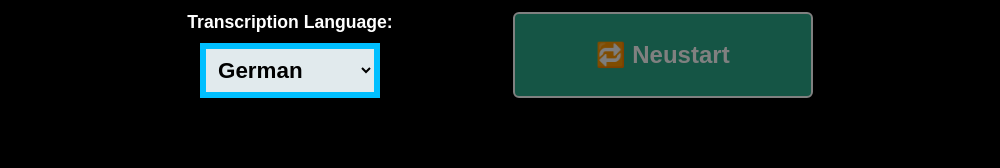
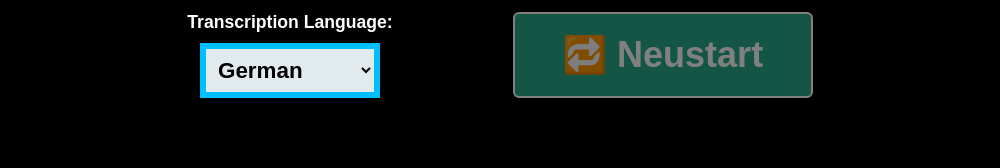
Before and after one commit to MehdiNV/tts-interface, an Electron app: page index.html in a window 1000 px wide. Shown: the part 603-771 px from the top of the page. Drawn offline with Linux system fonts and the light colour scheme; no server answers.

Commit message:
Adjust restart button to have same sizing as other UI buttons

```diff
--- a/css/index.css
+++ b/css/index.css
@@ -377,7 +377,7 @@ main {
   border-radius: 6px;
   color: white;
   cursor: pointer;
-  font-size: 1.5em;
+  font-size: 2.25em;
   font-weight: bold;
   padding: 10px 25px;
   max-width: 300px;
```
